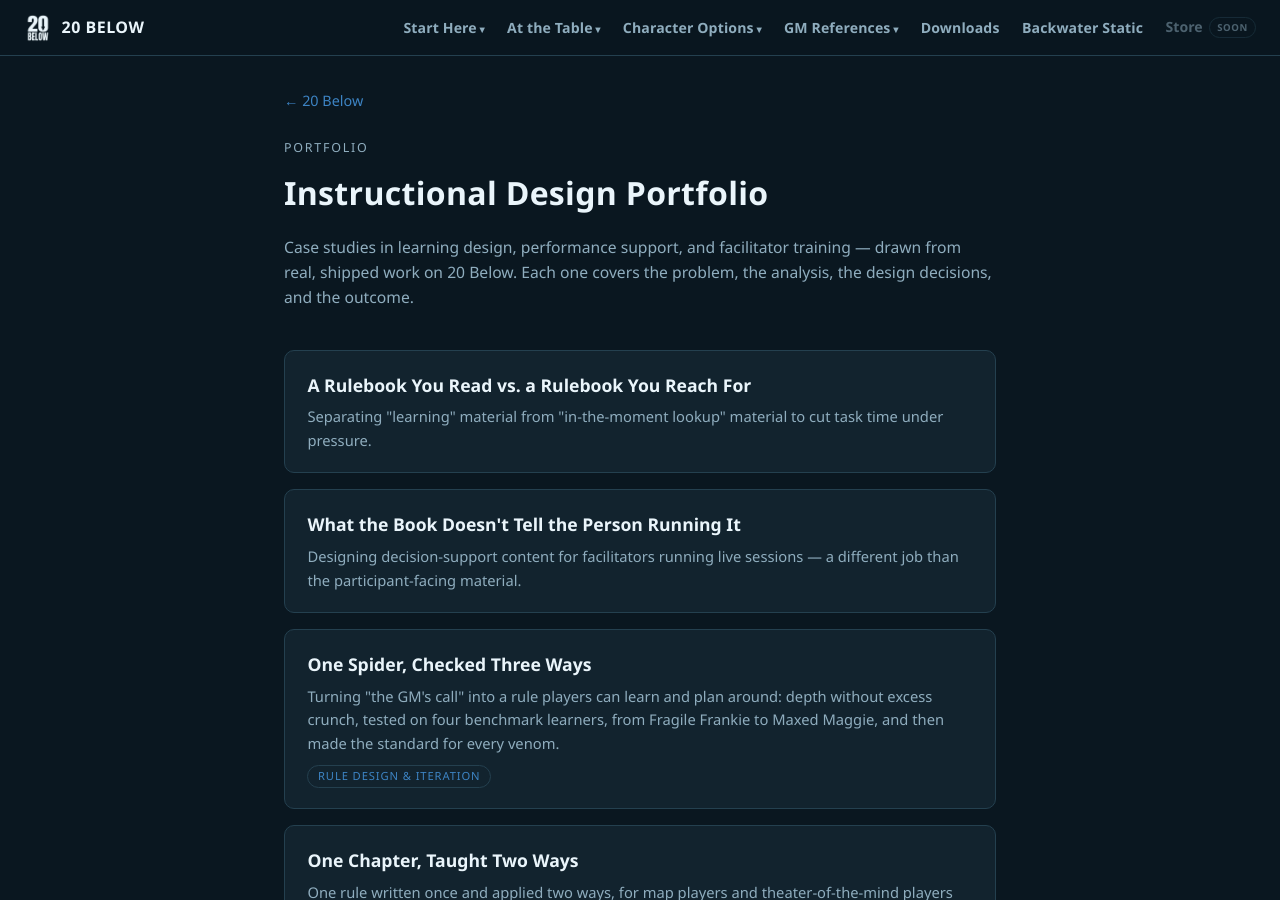
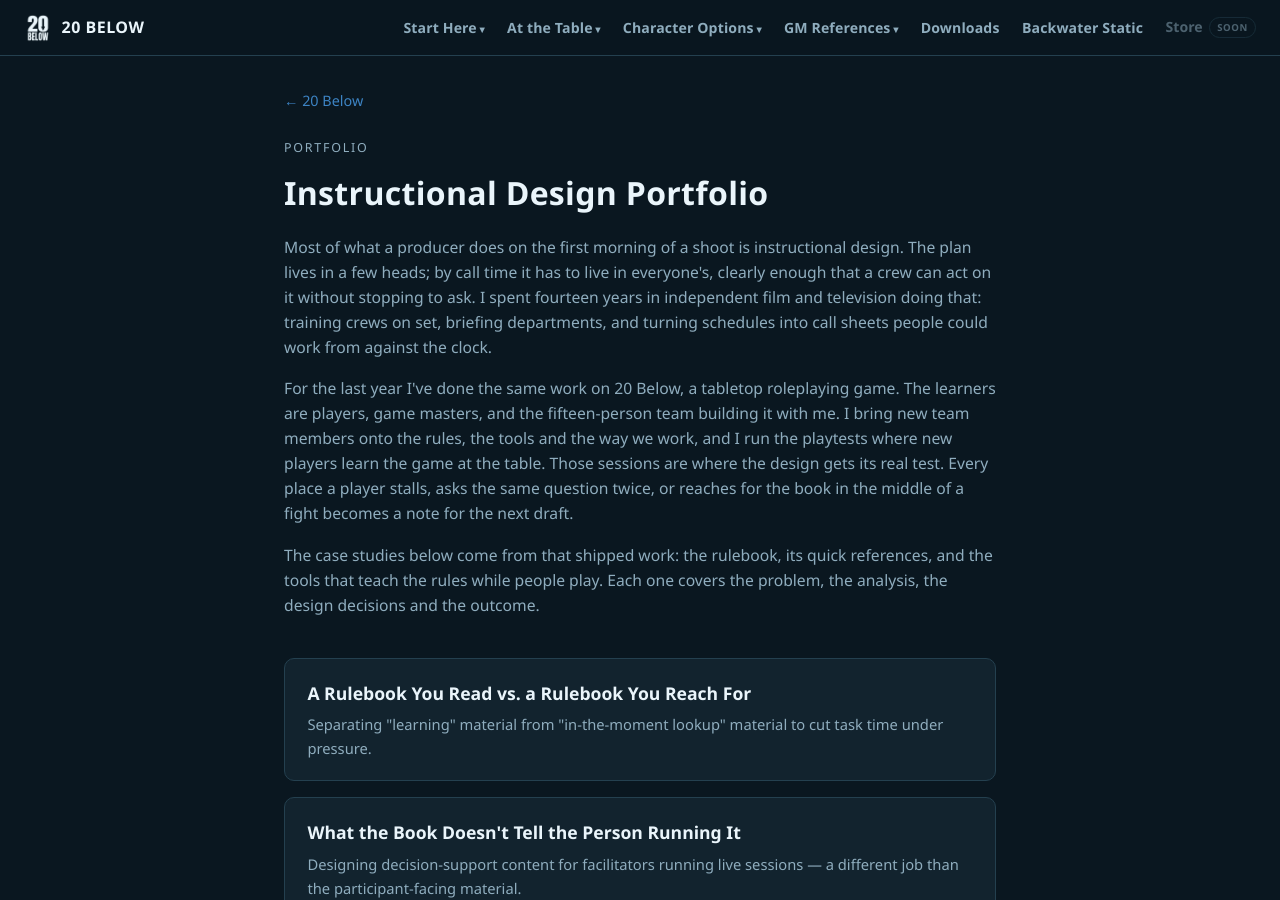
Before and after one commit to feralucce/20_Below, a Jekyll site: the page built from docs/id-portfolio.html, in a window 1280 px wide and 900 px high. Built offline with Jekyll 4.4.1, drawn with Linux system fonts in a browser that asks for light colours.

Commit message:
ID portfolio: an introduction from producing, crew training and playtests
Co-Authored-By: Claude Opus 5.5 <noreply@anthropic.com>

```diff
--- a/docs/id-portfolio.html
+++ b/docs/id-portfolio.html
@@ -53,7 +53,9 @@
   <header>
     <p class="eyebrow">Portfolio</p>
     <h1>Instructional Design Portfolio</h1>
-    <p class="intro">Case studies in learning design, performance support, and facilitator training &mdash; drawn from real, shipped work on 20 Below. Each one covers the problem, the analysis, the design decisions, and the outcome.</p>
+    <p class="intro">Most of what a producer does on the first morning of a shoot is instructional design. The plan lives in a few heads; by call time it has to live in everyone's, clearly enough that a crew can act on it without stopping to ask. I spent fourteen years in independent film and television doing that: training crews on set, briefing departments, and turning schedules into call sheets people could work from against the clock.</p>
+    <p class="intro">For the last year I've done the same work on 20 Below, a tabletop roleplaying game. The learners are players, game masters, and the fifteen-person team building it with me. I bring new team members onto the rules, the tools and the way we work, and I run the playtests where new players learn the game at the table. Those sessions are where the design gets its real test. Every place a player stalls, asks the same question twice, or reaches for the book in the middle of a fight becomes a note for the next draft.</p>
+    <p class="intro">The case studies below come from that shipped work: the rulebook, its quick references, and the tools that teach the rules while people play. Each one covers the problem, the analysis, the design decisions and the outcome.</p>
   </header>
 
   <div class="list">
```
